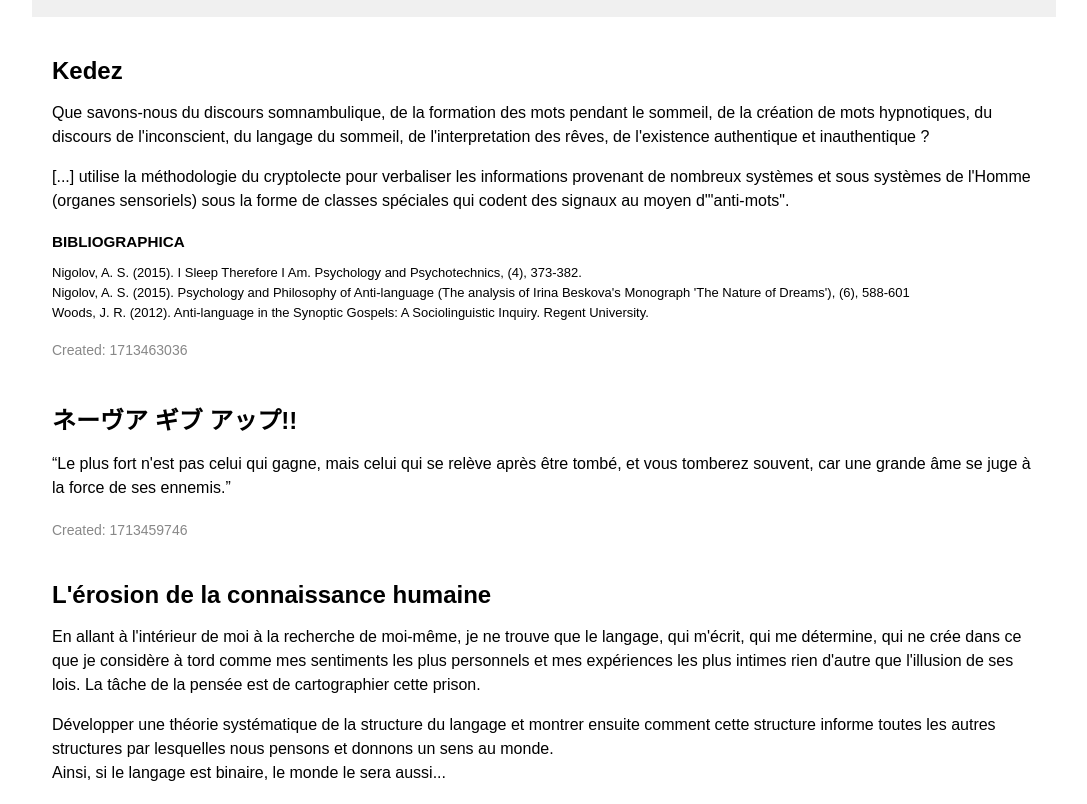
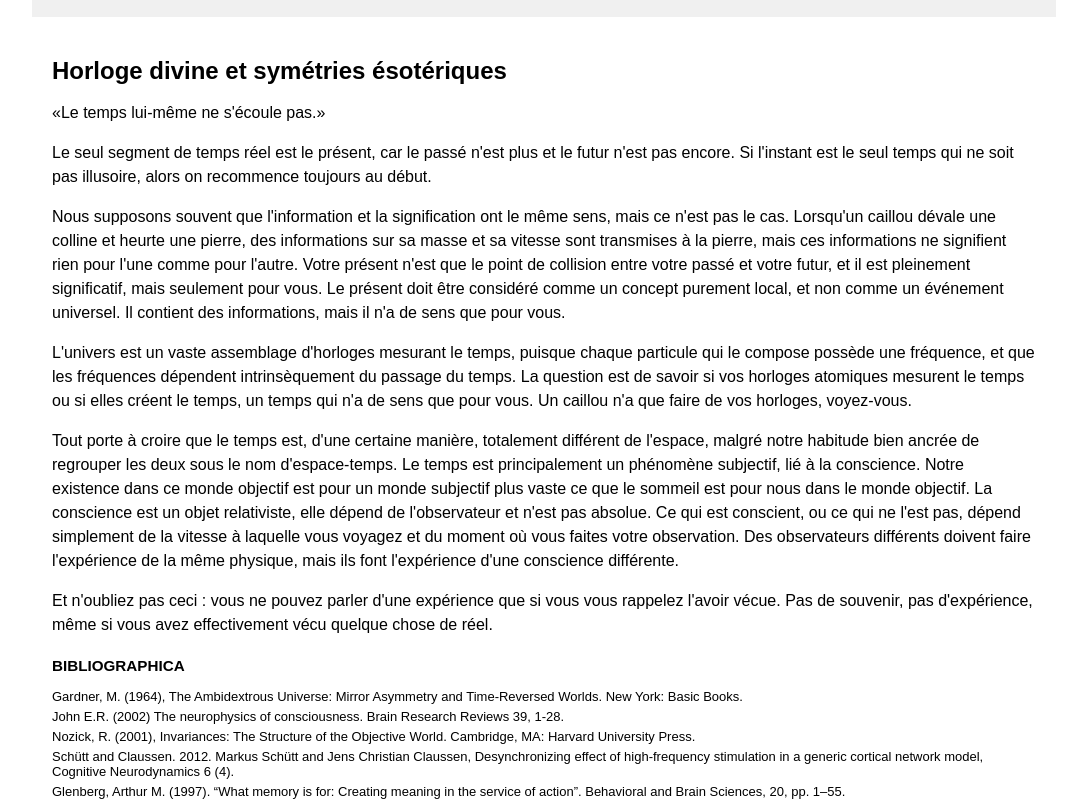
Before and after one commit to ncnetco/web, a plain HTML site: page index.html in a window 1280 px wide. Shown: the part 145-949 px from the top of the page, without its empty margins (96-1183 px from the left). Drawn offline with Linux system fonts and the light colour scheme; a web font is replaced by a local one.

```diff
--- a/index.html
+++ b/index.html
@@ -10,6 +10,27 @@
             <h1 lang="en">Friday Afternoon in the Universe</h1>
         </header>
         <main>
+            <article lang="fr">
+                <h2>Horloge divine et symétries ésotériques</h2>
+                <p><q>Le temps lui-même ne s'écoule pas.</q></p>
+                <p>Le seul segment de temps réel est le présent, car le passé n'est plus et le futur n'est pas encore. Si l'instant est le seul temps qui ne soit pas illusoire, alors on recommence toujours au début.</p>
+                <p>Nous supposons souvent que l'information et la signification ont le même sens, mais ce n'est pas le cas. Lorsqu'un caillou dévale une colline et heurte une pierre, des informations sur sa masse et sa vitesse sont transmises à la pierre, mais ces informations ne signifient rien pour l'une comme pour l'autre. Votre présent n'est que le point de collision entre votre passé et votre futur, et il est pleinement significatif, mais seulement pour vous. Le présent doit être considéré comme un concept purement local, et non comme un événement universel. Il contient des informations, mais il n'a de sens que pour vous.</p>
+                <p>L'univers est un vaste assemblage d'horloges mesurant le temps, puisque chaque particule qui le compose possède une fréquence, et que les fréquences dépendent intrinsèquement du passage du temps. La question est de savoir si vos horloges atomiques mesurent le temps ou si elles créent le temps, un temps qui n'a de sens que pour vous. Un caillou n'a que faire de vos horloges, voyez-vous.</p>
+                <p>Tout porte à croire que le temps est, d'une certaine manière, totalement différent de l'espace, malgré notre habitude bien ancrée de regrouper les deux sous le nom d'espace-temps. Le temps est principalement un phénomène subjectif, lié à la conscience. Notre existence dans ce monde objectif est pour un monde subjectif plus vaste ce que le sommeil est pour nous dans le monde objectif. La conscience est un objet relativiste, elle dépend de l'observateur et n'est pas absolue. Ce qui est conscient, ou ce qui ne l'est pas, dépend simplement de la vitesse à laquelle vous voyagez et du moment où vous faites votre observation. Des observateurs différents doivent faire l'expérience de la même physique, mais ils font l'expérience d'une conscience différente.</p>
+                <p>Et n'oubliez pas ceci : vous ne pouvez parler d'une expérience que si vous vous rappelez l'avoir vécue. Pas de souvenir, pas d'expérience, même si vous avez effectivement vécu quelque chose de réel.</p>
+                <div class="bibliography">
+                    <h3>BIBLIOGRAPHICA</h3>
+                    <ul>
+                        <li>Gardner, M. (1964), The Ambidextrous Universe: Mirror Asymmetry and Time-Reversed Worlds. New York: Basic Books.</li>
+                        <li>John E.R. (2002) The neurophysics of consciousness. Brain Research Reviews 39, 1-28.</li>
+                        <li>Nozick, R. (2001), Invariances: The Structure of the Objective World. Cambridge, MA: Harvard University Press.</li>
+                        <li>Schütt and Claussen. 2012. Markus Schütt and Jens Christian Claussen, Desynchronizing effect of high-frequency stimulation in a generic cortical network model, Cognitive Neurodynamics 6 (4).</li>
+                        <li>Glenberg, Arthur M. (1997). “What memory is for: Creating meaning in the service of action”. Behavioral and Brain Sciences, 20, pp. 1–55.</li>
+                    </ul>
+                </div>
+                <p class="timestamp">Created: 1714220285</p>
+            </article>
+            <article>
             <article lang="fr">
                 <h2>Kedez</h2>
                 <p>Que savons-nous du discours somnambulique, de la formation des mots pendant le sommeil, de la création de mots hypnotiques, du discours de l'inconscient, du langage du sommeil, de l'interpretation des rêves, de l'existence authentique et inauthentique ?</p>
@@ -90,7 +111,7 @@
             </article>
             <article lang="fr">
                 <h2>Le matin des magiciens</h2>
-                <blockquote style="font-size: 14px;">
+                <blockquote>
                     <p>Je le répète: le fantastique, à nos yeux, n'est pas l'imaginaire. Mais une imagination puissamment appliquée à l'étude de la réalité découvre que la frontière est très-mince entre le merveilleux et le positif, ou si vous le préférez, entre l'univers visible et l'univers invisible.</p>
                     <p>[...] Je pense que nous n'aurions pas entrepris ce travail si, au cours de notre vie, il ne nous était arrivé de nous sentir, réellement, physiquement, en contact avec d'autres mondes.</p>
                     <p>L'anthropologue américain Loren Eiseley raconte une telle histoire qui exprime bien ce que je veux dire.</p>
```
